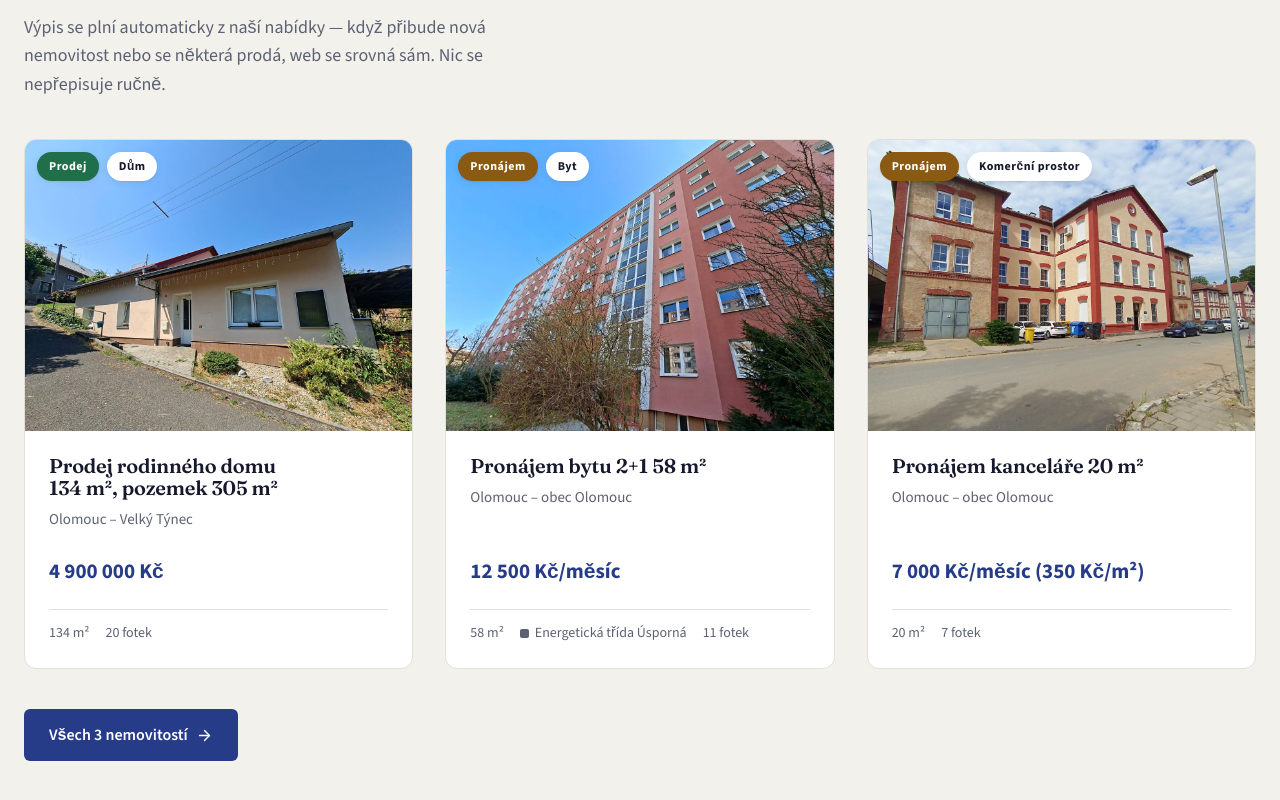
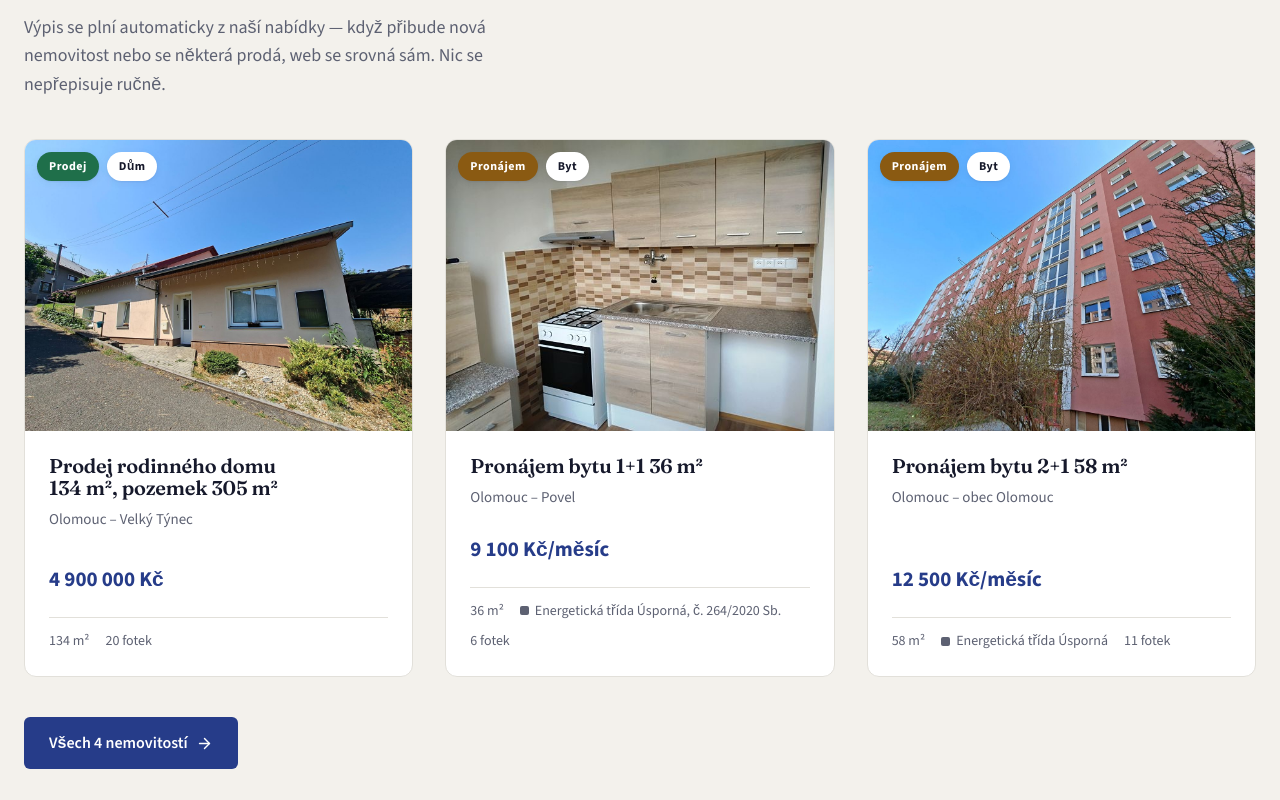
Before and after one commit to ivoskonarik-del/propozice-realfamily-next, a Next.js app: page / in a window 1280 px wide. Shown: the part 1160-1960 px from the top of the page. Built offline with nearby package versions, Linux system fonts and the light colour scheme.

Commit message:
Obnova nabidek 2026-11-16 02:04

```diff
--- a/src/app/data-nabidky.ts
+++ b/src/app/data-nabidky.ts
@@ -51,6 +51,27 @@ export const NABIDKY: Nabidka[] = [
     ],
   },
   {
+    kod: "3770875980",
+    nazev: "Pronájem bytu 1+1 36 m²",
+    adresa: "Nešporova, Olomouc - Povel",
+    mesto: "Olomouc – Povel",
+    cena: "9 100 Kč/měsíc",
+    druh: "Byt",
+    operace: "pronájem",
+    plocha: "36 m²",
+    energie: "Úsporná, č. 264/2020 Sb.",
+    popis: "Pronájem panelového bytu 1+1 ul. Nešporova Olomouc. Byt o rozloze 36m2 se nachází v 6.patře domu s výtahem. Byt prošel před 6 lety kompletní rekonstrukcí,nové rozvody elektřiny a vody, nové omítky včetně výmalby,nová koupelna se sprchovým koutem a pračkou , kuch.linka vč.sporáku, pokoj je s lodžií, orientace bytu JV. K bytu náleží sklepní koje v suterénu domu. Nájem 9100+náklady 2900,- + elektřinu a plyn (pouze sporák) si hradí nájemník sám. Pouze nekuřáci a osoby bez zvířat. Volný od 1.11.2026. Velmi hezký a slunný byt s výbornou dostupností do centra města. Veškerá občanská vybavenost v okolí. Skládá se jistota ve výši dvou měsíčních nájmů tj.18200,- Kč, možno složit ve dvou splátkách + provize RK jeden nájem.\nProhlídky po dohodě, možno i o víkendech a svátcích.",
+    fotekCelkem: 6,
+    zdroj: "https://www.sreality.cz/detail/pronajem/byt/1+1/olomouc-povel-nesporova/3770875980",
+    fotky: [
+      { src: "/images/nabidky/3770875980-01.jpg", sirka: 640, vyska: 480 },
+      { src: "/images/nabidky/3770875980-02.jpg", sirka: 480, vyska: 640 },
+      { src: "/images/nabidky/3770875980-03.jpg", sirka: 480, vyska: 640 },
+      { src: "/images/nabidky/3770875980-04.jpg", sirka: 480, vyska: 640 },
+      { src: "/images/nabidky/3770875980-05.jpg", sirka: 480, vyska: 640 },
+    ],
+  },
+  {
     kod: "837357644",
     nazev: "Pronájem bytu 2+1 58 m²",
     adresa: "Hraniční, Olomouc",
```
